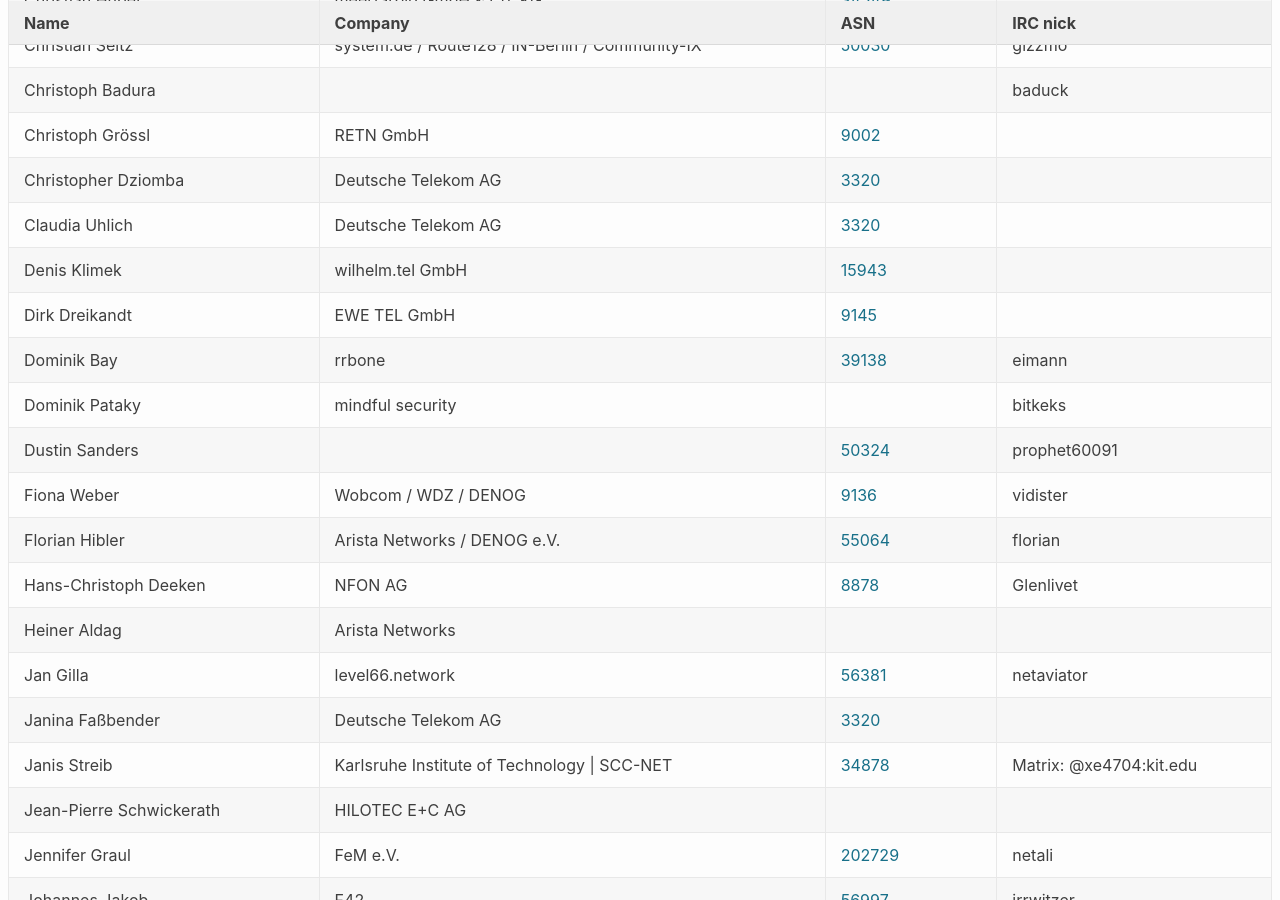
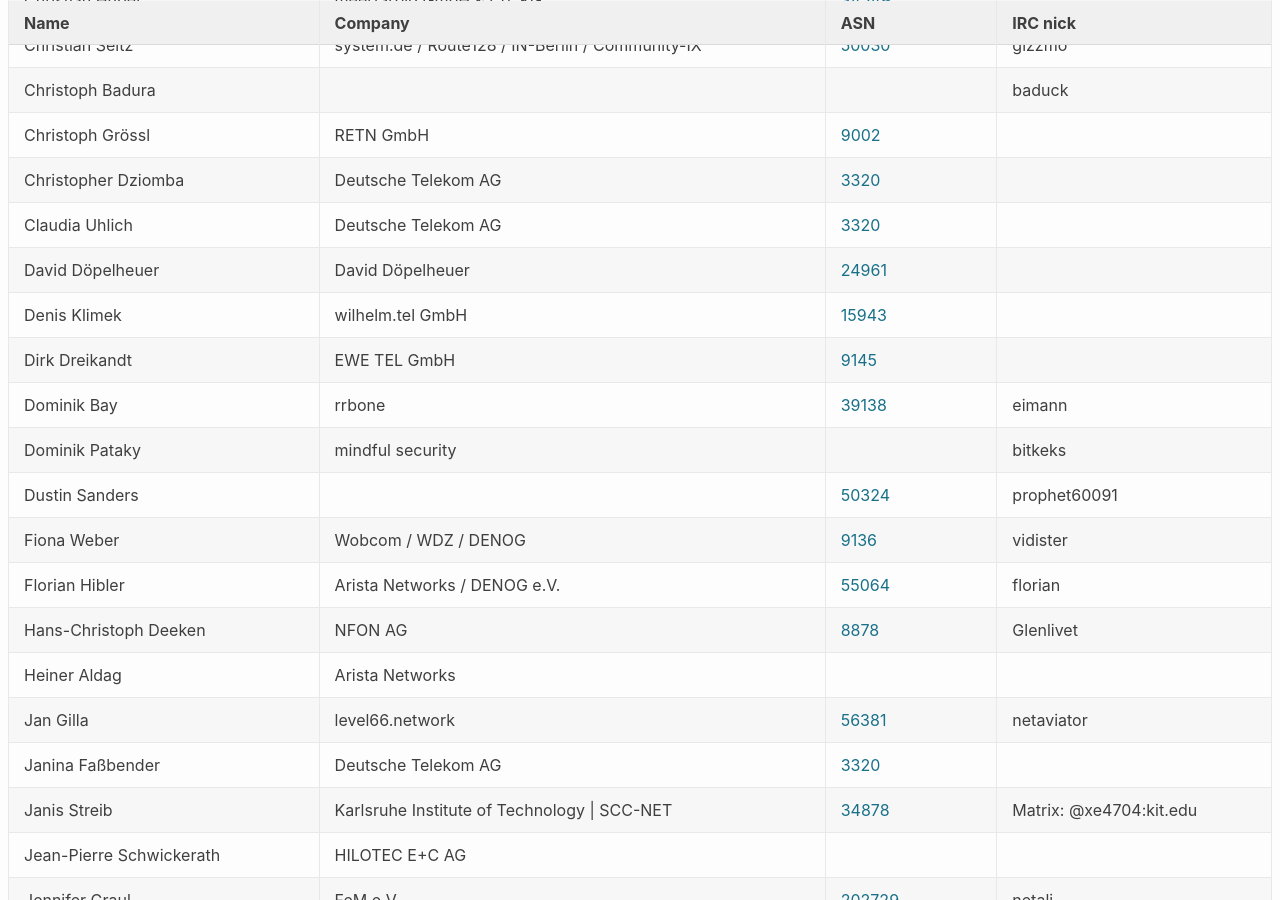
Before and after one commit to denog/pretix-attendeelist, a Jekyll site: the page built from denog15/index.md, in a window 1280 px wide and 900 px high, scrolled down 694 px. Built offline with Jekyll 4.4.1, drawn with Linux system fonts in a browser that asks for light colours.

Commit message:
Latest data: Fri Aug 18 06:48:07 UTC 2023

```diff
--- a/_data/attendees_denog15_onsite.json
+++ b/_data/attendees_denog15_onsite.json
@@ -100,6 +100,12 @@
     "company": "Deutsche Telekom AG",
     "irc": null,
     "asn": "3320"
+  },
+  {
+    "name": "David Döpelheuer",
+    "company": "David Döpelheuer",
+    "irc": null,
+    "asn": "24961"
   },
   {
     "name": "Denis Klimek",
```
